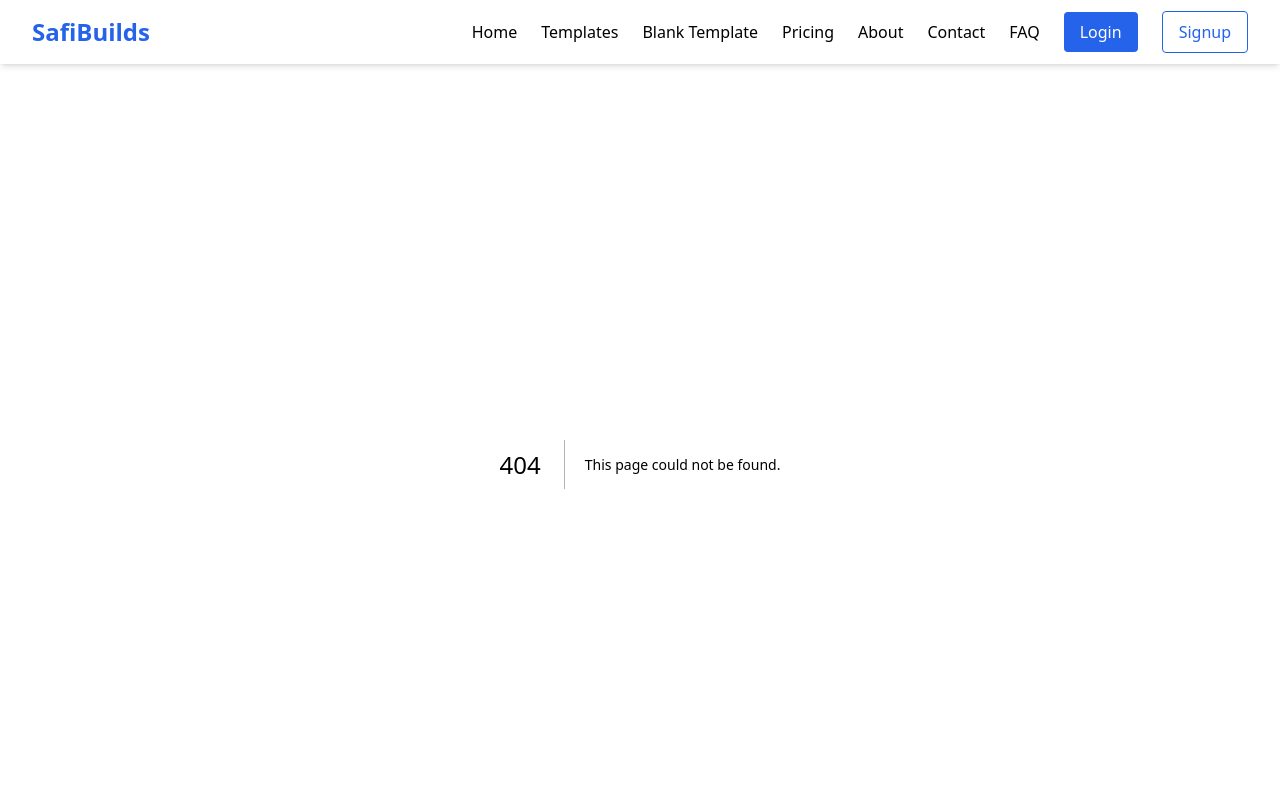
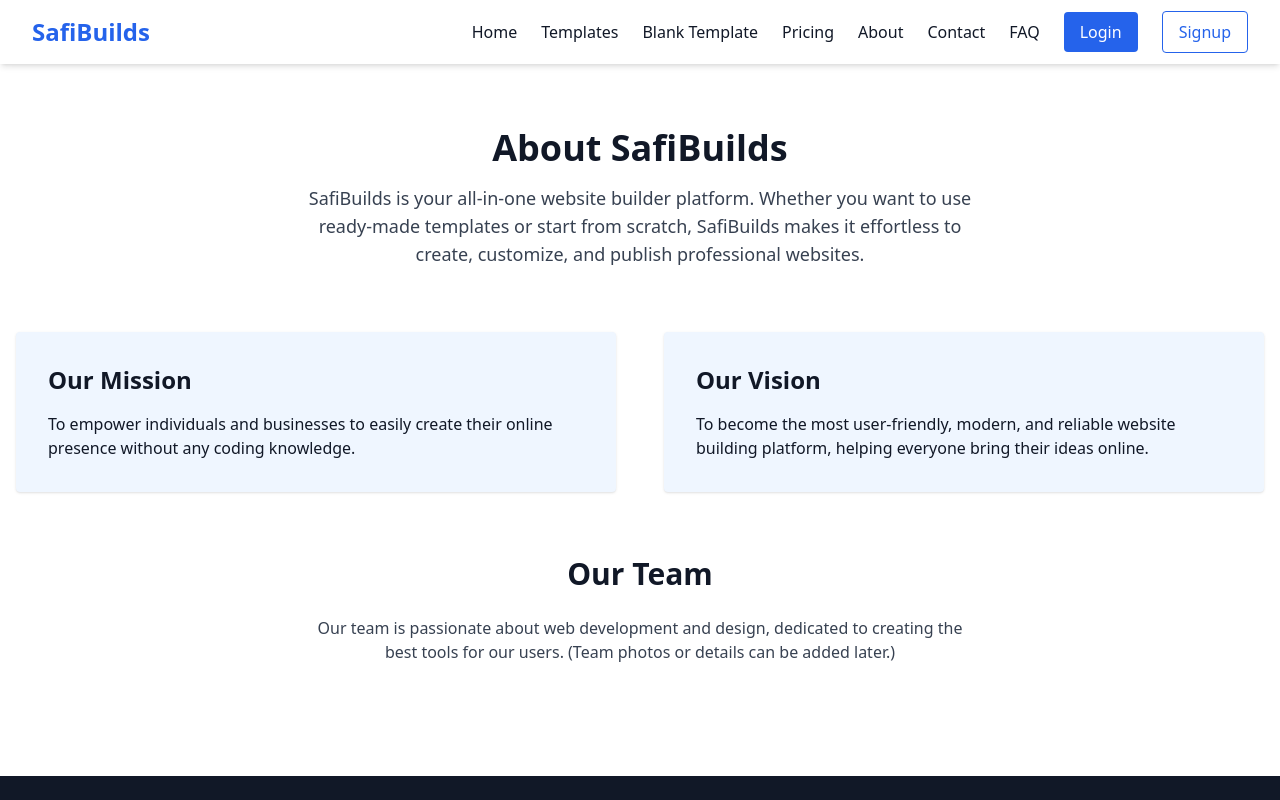
Before and after one commit to Safi649/SafiBuilds.com, a Next.js app: page /about in a window 1280 px wide. Before the commit this address had no page. Shown: the top 800 px of the page. Built offline with nearby package versions, Linux system fonts and the light colour scheme.

Commit message:
Create about.js

```diff
--- /dev/null
+++ b/pages/about.js
@@ -0,0 +1,62 @@
+import { motion } from 'framer-motion'
+
+export default function About() {
+  return (
+    <div className="max-w-7xl mx-auto px-4 py-16 space-y-16">
+
+      {/* About Header */}
+      <motion.div
+        initial={{ opacity: 0, y: 20 }}
+        animate={{ opacity: 1, y: 0 }}
+        transition={{ duration: 0.6 }}
+        className="text-center"
+      >
+        <h1 className="text-4xl font-bold mb-4">About SafiBuilds</h1>
+        <p className="text-lg text-gray-700 max-w-2xl mx-auto">
+          SafiBuilds is your all-in-one website builder platform. Whether you want to use ready-made templates or start from scratch, SafiBuilds makes it effortless to create, customize, and publish professional websites.
+        </p>
+      </motion.div>
+
+      {/* Mission & Vision */}
+      <div className="grid md:grid-cols-2 gap-12">
+        <motion.div
+          initial={{ opacity: 0, x: -50 }}
+          animate={{ opacity: 1, x: 0 }}
+          transition={{ duration: 0.6 }}
+          className="bg-blue-50 p-8 rounded shadow"
+        >
+          <h2 className="text-2xl font-semibold mb-4">Our Mission</h2>
+          <p>
+            To empower individuals and businesses to easily create their online presence without any coding knowledge.
+          </p>
+        </motion.div>
+
+        <motion.div
+          initial={{ opacity: 0, x: 50 }}
+          animate={{ opacity: 1, x: 0 }}
+          transition={{ duration: 0.6 }}
+          className="bg-blue-50 p-8 rounded shadow"
+        >
+          <h2 className="text-2xl font-semibold mb-4">Our Vision</h2>
+          <p>
+            To become the most user-friendly, modern, and reliable website building platform, helping everyone bring their ideas online.
+          </p>
+        </motion.div>
+      </div>
+
+      {/* Team Placeholder */}
+      <motion.div
+        initial={{ opacity: 0, y: 20 }}
+        animate={{ opacity: 1, y: 0 }}
+        transition={{ duration: 0.6 }}
+        className="text-center"
+      >
+        <h2 className="text-3xl font-bold mb-6">Our Team</h2>
+        <p className="text-gray-700 max-w-2xl mx-auto">
+          Our team is passionate about web development and design, dedicated to creating the best tools for our users. (Team photos or details can be added later.)
+        </p>
+      </motion.div>
+
+    </div>
+  )
+}
```
